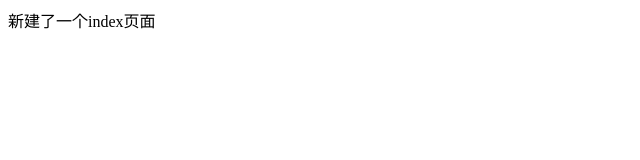
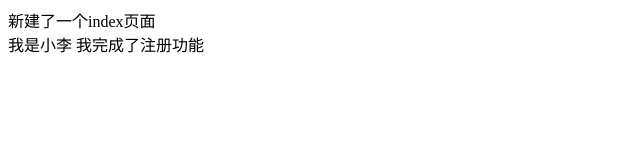
Before and after one commit to sAoKirtio/myfirst, a plain HTML site: page index.html in a window 1280 px wide. Shown: the whole page, without its empty margins (0-640 px from the left). Drawn offline with Linux system fonts and the light colour scheme.

Commit message:
我是小李 完成了注册功能

```diff
--- a/index.html
+++ b/index.html
@@ -8,5 +8,6 @@
 </head>
 <body>
     新建了一个index页面
+    <div>我是小李 我完成了注册功能</div>
 </body>
 </html>
```
